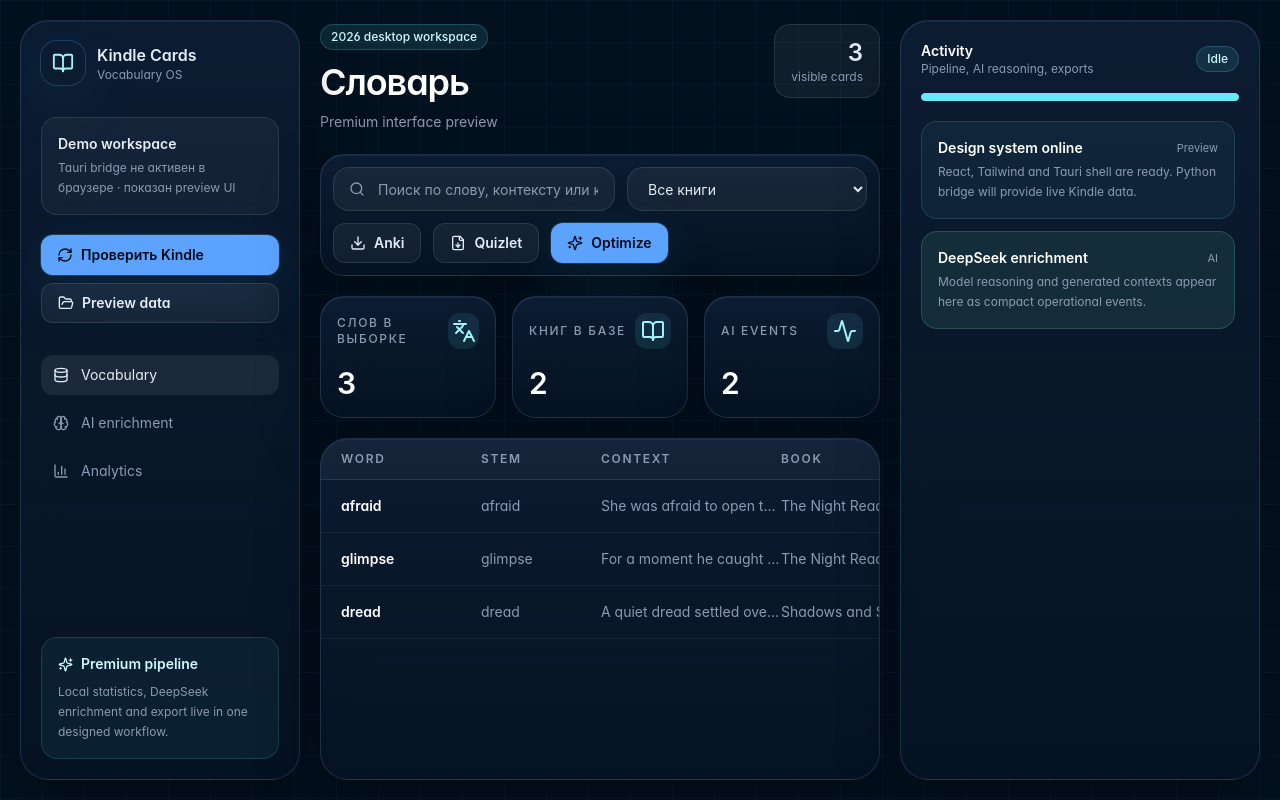
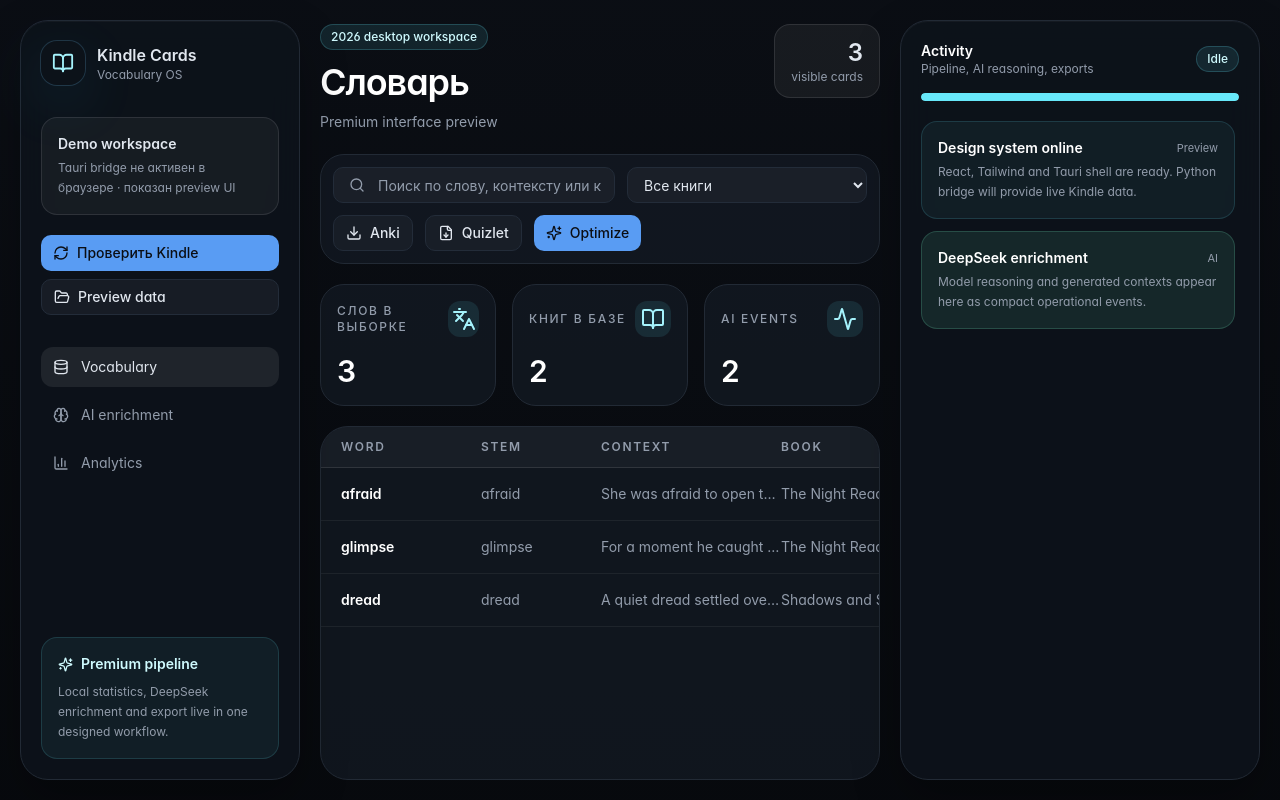
Before and after one commit to Rescue5/kindle_app, a React (Vite) app: page / in a window 1280 px wide. Built offline with nearby package versions, Linux system fonts and the light colour scheme.

Commit message:
Add UI design rules and tokens

```diff
--- a/src/components/ui/button.tsx
+++ b/src/components/ui/button.tsx
@@ -4,22 +4,22 @@
 import { cn } from "@/lib/utils";
 
 const buttonVariants = cva(
-  "inline-flex h-10 items-center justify-center gap-2 whitespace-nowrap rounded-xl px-4 text-sm font-semibold transition-all duration-200 focus-visible:outline-none focus-visible:ring-2 focus-visible:ring-ring disabled:pointer-events-none disabled:opacity-45",
+  "inline-flex h-9 items-center justify-center gap-2 whitespace-nowrap rounded-[10px] px-3 text-sm font-medium transition-all duration-150 focus-visible:outline-none focus-visible:ring-2 focus-visible:ring-ring/60 disabled:pointer-events-none disabled:opacity-45 data-[loading=true]:cursor-wait data-[loading=true]:opacity-70",
   {
     variants: {
       variant: {
         default:
-          "bg-primary text-primary-foreground shadow-glow hover:-translate-y-0.5 hover:bg-primary/95 active:translate-y-0",
+          "bg-primary text-primary-foreground hover:bg-primary/92 active:scale-[0.99]",
         secondary:
-          "border border-white/10 bg-white/[0.055] text-foreground hover:border-white/20 hover:bg-white/[0.09]",
-        ghost: "text-muted-foreground hover:bg-white/[0.07] hover:text-foreground",
+          "border border-border bg-secondary/70 text-foreground hover:border-primary/35 hover:bg-secondary active:scale-[0.99]",
+        ghost: "text-muted-foreground hover:bg-secondary/70 hover:text-foreground active:bg-secondary",
         destructive: "bg-destructive text-destructive-foreground hover:bg-destructive/90",
       },
       size: {
-        default: "h-10 px-4",
-        sm: "h-8 rounded-lg px-3 text-xs",
-        lg: "h-12 rounded-2xl px-5",
-        icon: "h-10 w-10 px-0",
+        default: "h-9 px-3",
+        sm: "h-8 rounded-[8px] px-2.5 text-xs",
+        lg: "h-10 rounded-[10px] px-4",
+        icon: "h-9 w-9 px-0",
       },
     },
     defaultVariants: {
--- a/src/components/ui/card.tsx
+++ b/src/components/ui/card.tsx
@@ -2,7 +2,7 @@
 import { cn } from "@/lib/utils";
 
 export function Card({ className, ...props }: React.HTMLAttributes<HTMLDivElement>) {
-  return <div className={cn("glass rounded-2xl", className)} {...props} />;
+  return <div className={cn("surface rounded-[12px]", className)} {...props} />;
 }
 
 export function CardHeader({ className, ...props }: React.HTMLAttributes<HTMLDivElement>) {
--- a/src/components/ui/input.tsx
+++ b/src/components/ui/input.tsx
@@ -6,7 +6,7 @@
     <input
       type={type}
       className={cn(
-        "h-11 w-full rounded-2xl border border-white/10 bg-white/[0.055] px-4 text-sm text-foreground outline-none transition-all placeholder:text-muted-foreground focus:border-cyan-300/40 focus:bg-white/[0.075] focus:ring-4 focus:ring-cyan-300/10",
+        "h-9 w-full rounded-[10px] border border-border bg-input px-3 text-sm text-foreground outline-none transition-all placeholder:text-muted-foreground hover:border-primary/25 focus:border-primary/50 focus:ring-2 focus:ring-primary/12 disabled:cursor-not-allowed disabled:opacity-50",
         className,
       )}
       ref={ref}
--- a/src/components/ui/select.tsx
+++ b/src/components/ui/select.tsx
@@ -8,7 +8,7 @@
   return (
     <select
       className={cn(
-        "h-11 rounded-2xl border border-white/10 bg-white/[0.055] px-4 text-sm text-foreground outline-none transition-all focus:border-cyan-300/40 focus:ring-4 focus:ring-cyan-300/10",
+        "h-9 rounded-[10px] border border-border bg-input px-3 text-sm text-foreground outline-none transition-all hover:border-primary/25 focus:border-primary/50 focus:ring-2 focus:ring-primary/12 disabled:cursor-not-allowed disabled:opacity-50",
         className,
       )}
       {...props}
--- /dev/null
+++ b/src/design/tokens.ts
@@ -0,0 +1,30 @@
+export const tokens = {
+  color: {
+    bg: "hsl(var(--background))",
+    panel: "hsl(var(--panel))",
+    panelRaised: "hsl(var(--panel-raised))",
+    line: "hsl(var(--line))",
+    text: "hsl(var(--foreground))",
+    muted: "hsl(var(--muted-foreground))",
+    accent: "hsl(var(--accent))",
+    success: "hsl(var(--success))",
+    warning: "hsl(var(--warning))",
+    danger: "hsl(var(--destructive))",
+  },
+  radius: {
+    xs: "6px",
+    sm: "8px",
+    md: "10px",
+    lg: "14px",
+  },
+  spacing: {
+    shell: "14px",
+    panel: "18px",
+    row: "10px",
+  },
+  motion: {
+    fast: "140ms cubic-bezier(0.2, 0, 0, 1)",
+    base: "220ms cubic-bezier(0.2, 0, 0, 1)",
+    spring: { type: "spring", stiffness: 420, damping: 34, mass: 0.8 },
+  },
+} as const;
--- a/src/index.css
+++ b/src/index.css
@@ -5,26 +5,31 @@
 @layer base {
   :root {
     color-scheme: dark;
-    --background: 222 70% 5%;
-    --foreground: 214 48% 93%;
-    --card: 218 52% 9%;
-    --card-foreground: 214 48% 93%;
-    --popover: 218 52% 9%;
-    --popover-foreground: 214 48% 93%;
-    --primary: 214 100% 68%;
-    --primary-foreground: 222 70% 5%;
-    --secondary: 219 44% 14%;
-    --secondary-foreground: 214 48% 92%;
-    --muted: 218 34% 14%;
-    --muted-foreground: 215 19% 62%;
-    --accent: 174 68% 62%;
-    --accent-foreground: 222 70% 5%;
-    --destructive: 348 86% 62%;
+    --background: 220 28% 5%;
+    --foreground: 214 31% 91%;
+    --panel: 217 30% 8%;
+    --panel-raised: 216 28% 11%;
+    --card: 216 28% 10%;
+    --card-foreground: 214 31% 91%;
+    --popover: 216 28% 10%;
+    --popover-foreground: 214 31% 91%;
+    --primary: 214 86% 65%;
+    --primary-foreground: 220 31% 6%;
+    --secondary: 217 22% 14%;
+    --secondary-foreground: 214 31% 91%;
+    --muted: 217 21% 13%;
+    --muted-foreground: 216 13% 62%;
+    --accent: 214 86% 65%;
+    --accent-foreground: 220 31% 6%;
+    --success: 142 58% 58%;
+    --warning: 42 88% 62%;
+    --destructive: 356 76% 64%;
     --destructive-foreground: 0 0% 100%;
-    --border: 214 42% 20%;
-    --input: 217 36% 16%;
-    --ring: 199 89% 65%;
-    --radius: 18px;
+    --border: 215 24% 18%;
+    --line: 215 22% 17%;
+    --input: 217 22% 13%;
+    --ring: 214 86% 65%;
+    --radius: 10px;
   }
 
   * {
@@ -41,27 +46,49 @@
     @apply bg-background text-foreground antialiased;
     overflow: hidden;
     font-feature-settings: "cv02", "cv03", "cv04", "cv11";
+    letter-spacing: 0;
   }
 }
 
 @layer utilities {
   .glass {
-    background:
-      linear-gradient(180deg, rgba(13, 30, 52, 0.82), rgba(5, 17, 32, 0.76)),
-      rgba(8, 24, 44, 0.72);
-    border: 1px solid rgba(148, 199, 255, 0.16);
-    box-shadow: inset 0 1px 0 rgba(255, 255, 255, 0.06), 0 22px 60px rgba(0, 0, 0, 0.34);
-    backdrop-filter: blur(28px);
+    background: hsl(var(--panel) / 0.92);
+    border: 1px solid hsl(var(--line));
+    box-shadow: 0 20px 48px rgb(0 0 0 / 0.26), inset 0 1px 0 rgb(255 255 255 / 0.035);
+    backdrop-filter: blur(18px);
+  }
+
+  .surface {
+    background: hsl(var(--panel-raised) / 0.74);
+    border: 1px solid hsl(var(--line));
+  }
+
+  .hairline {
+    border-color: hsl(var(--line));
   }
 
   .premium-grid {
-    background-image:
-      linear-gradient(rgba(148, 199, 255, 0.045) 1px, transparent 1px),
-      linear-gradient(90deg, rgba(148, 199, 255, 0.04) 1px, transparent 1px);
-    background-size: 42px 42px, 42px 42px;
+    background:
+      linear-gradient(180deg, hsl(219 31% 6%) 0%, hsl(218 31% 4%) 100%),
+      hsl(var(--background));
   }
 
   .text-balance {
     text-wrap: balance;
   }
+
+  .app-scrollbar {
+    scrollbar-color: hsl(var(--line)) transparent;
+    scrollbar-width: thin;
+  }
+
+  .app-scrollbar::-webkit-scrollbar {
+    height: 8px;
+    width: 8px;
+  }
+
+  .app-scrollbar::-webkit-scrollbar-thumb {
+    background: hsl(var(--line));
+    border-radius: 999px;
+  }
 }
```
Also changed, not shown: 1 other file (tests, documents, lock files or other folders).
